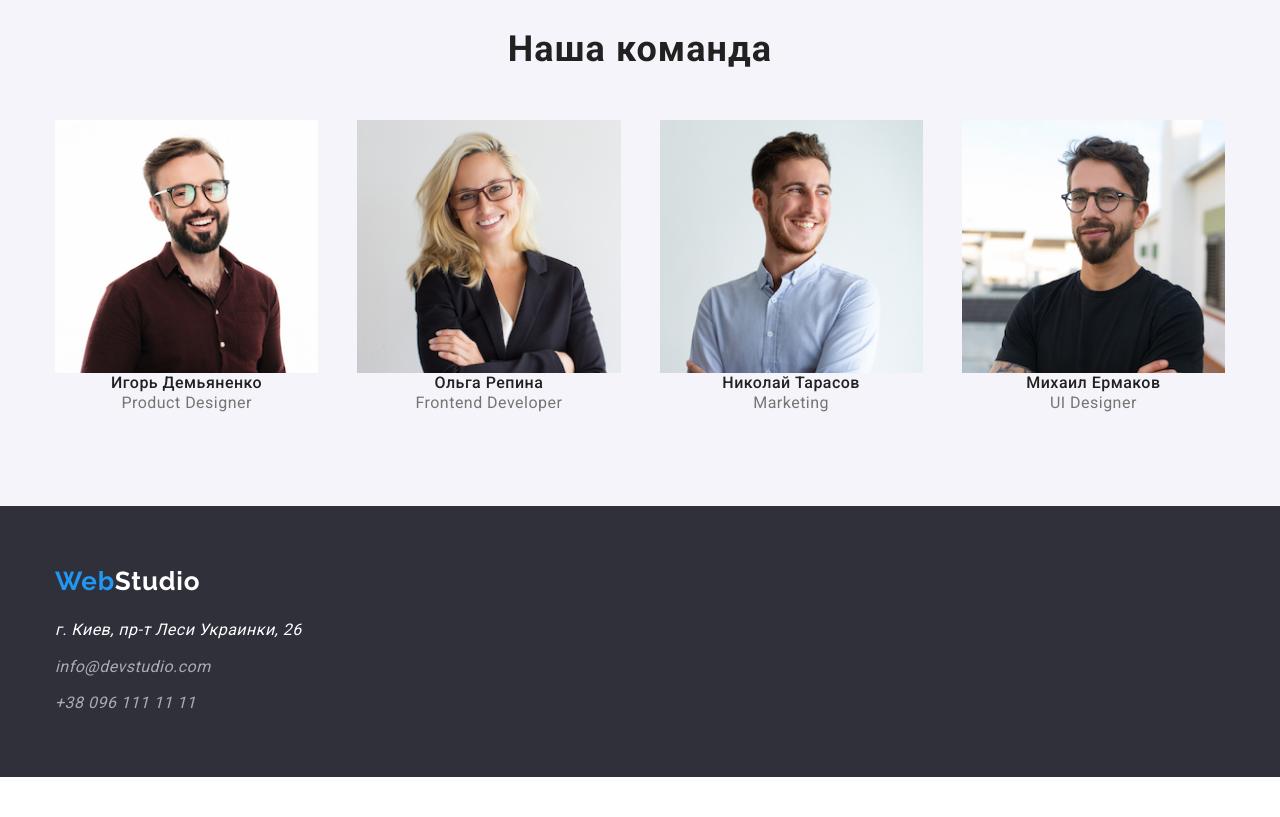
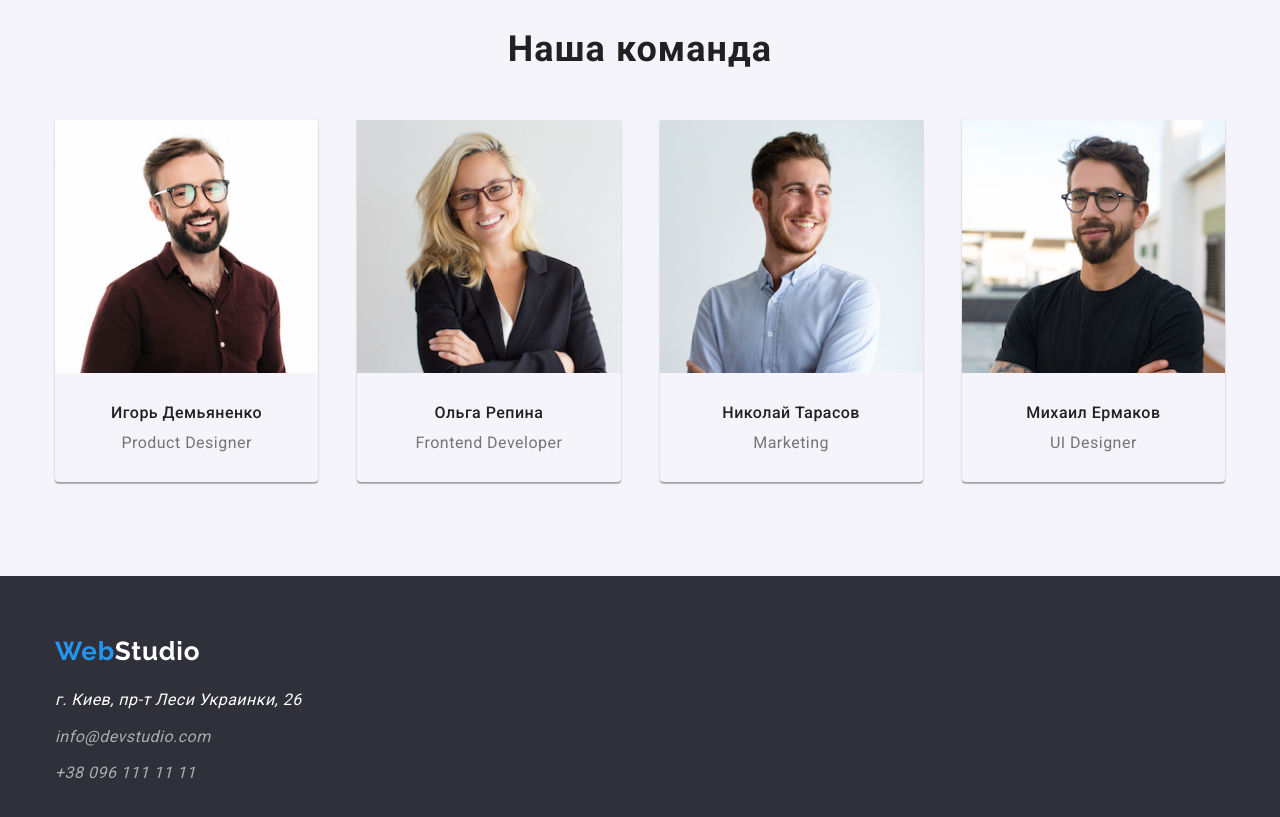
Before and after one commit to Victor-Kustov/goit-markup-hw-03, a plain HTML site: page index.html in a window 1280 px wide. Shown: the part 1500-2317 px from the top of the page. Before the commit the page ends 2277 px from the top, so only its background shows below. Drawn offline with nearby package versions, Linux system fonts and the light colour scheme.

Commit message:
team block update

```diff
--- a/css/styles.css
+++ b/css/styles.css
@@ -303,6 +303,9 @@
   text-align: center;
   letter-spacing: 0.03em;
   color: var(--main-title-color);
+
+  margin-top: 30px;
+  margin-bottom: 10px;
 }
 
 .team-text {
@@ -320,6 +323,13 @@
 .team-list {
   display: flex;
   justify-content: center;
+}
+
+.team-item {
+  padding-bottom: 30px;
+  box-shadow: 0px 1px 3px rgba(0, 0, 0, 0.12), 0px 1px 1px rgba(0, 0, 0, 0.14),
+    0px 2px 1px rgba(0, 0, 0, 0.2);
+  border-radius: 0px 0px 4px 4px;
 }
 
 .team-item:not(:last-child) {
@@ -380,6 +390,8 @@
   font-size: 16px;
   letter-spacing: 0.03em;
   color: var(--main-button-color);
+  background: #f5f4fa;
+  border-radius: 4px;
 }
 
 .filter-button:hover,
```
